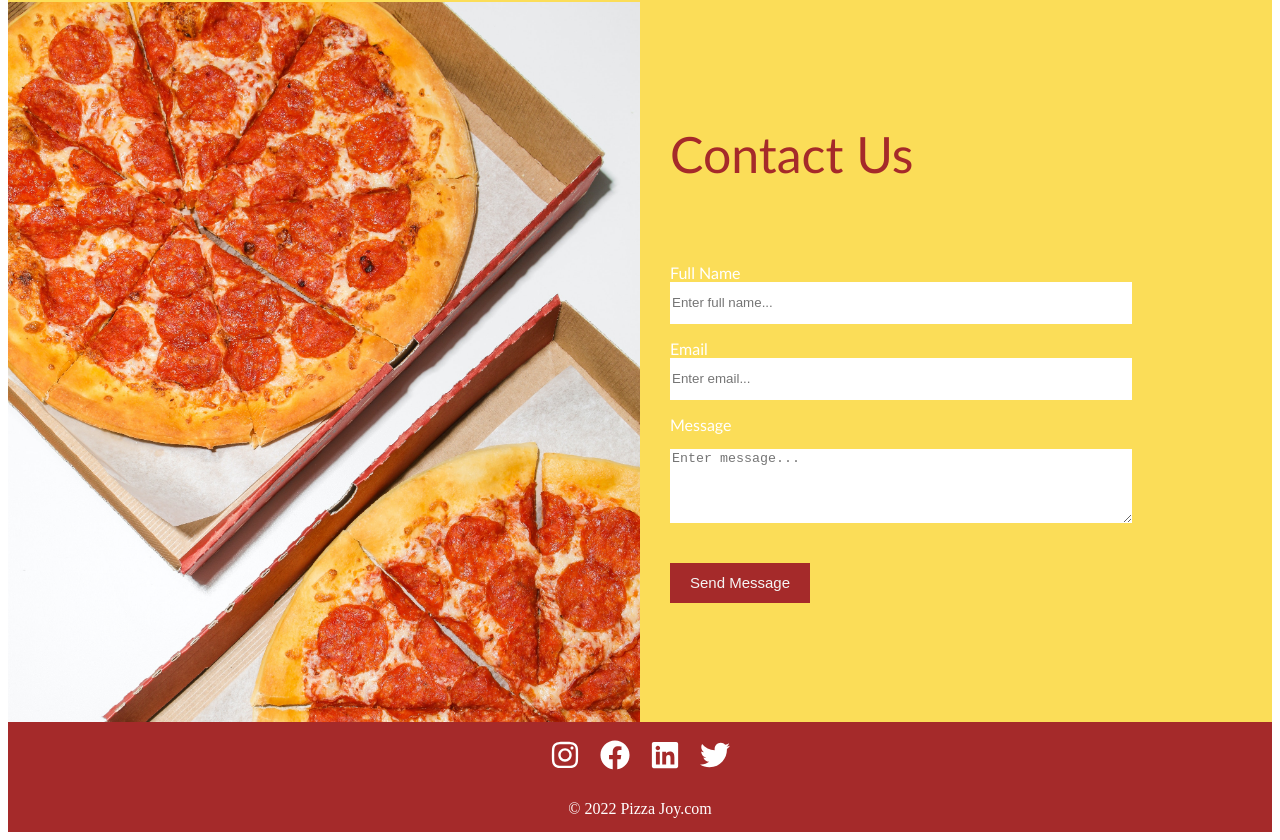
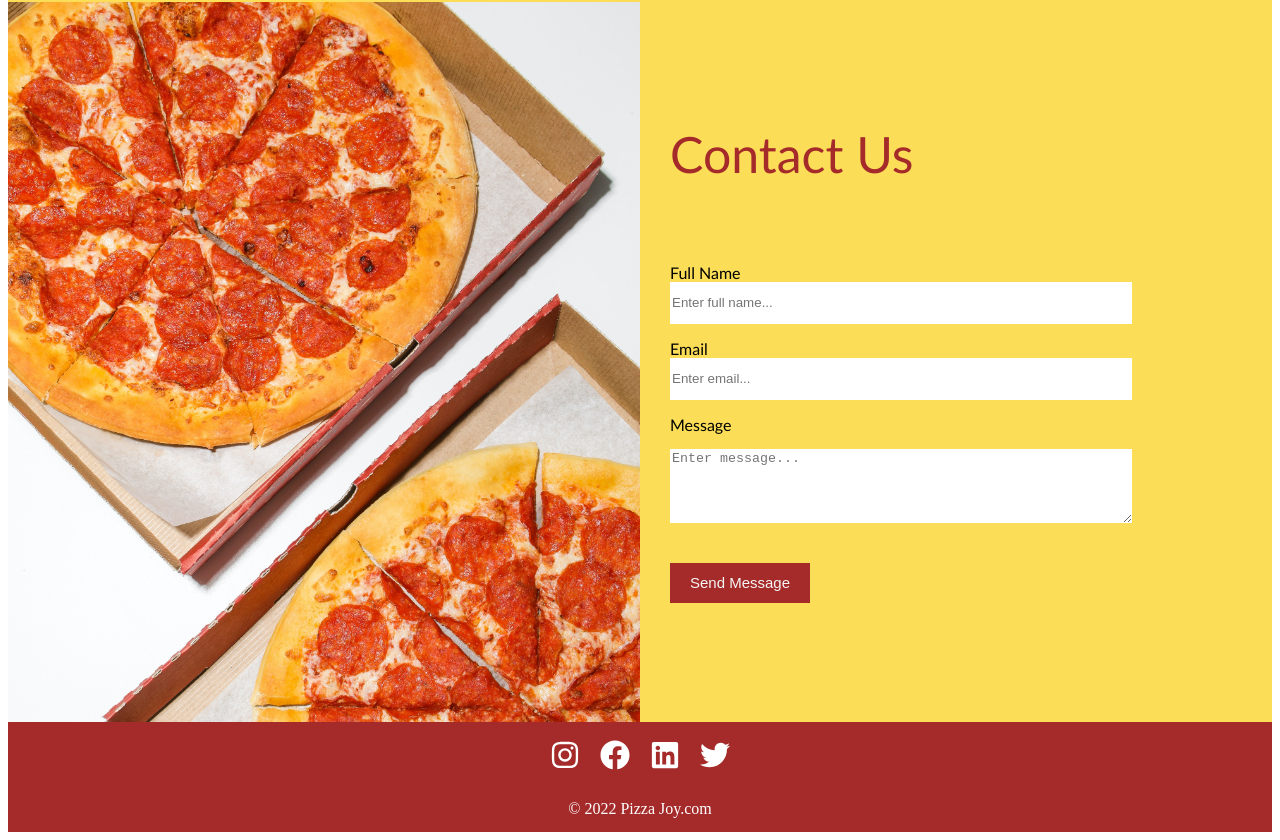
Before and after one commit to MhamadSaid/Restaurant-menu, a React (Create React App) app: page / in a window 1280 px wide. Shown: the part 2769-3609 px from the top of the page. Built offline with nearby package versions, Linux system fonts and the light colour scheme.

Commit message:
edit label color

```diff
--- a/src/styles/Contact.css
+++ b/src/styles/Contact.css
@@ -48,7 +48,6 @@ form textarea {
 
 form label {
   margin-top: 15px;
-  color: #ffffff;
 }
 
 form button {
```
